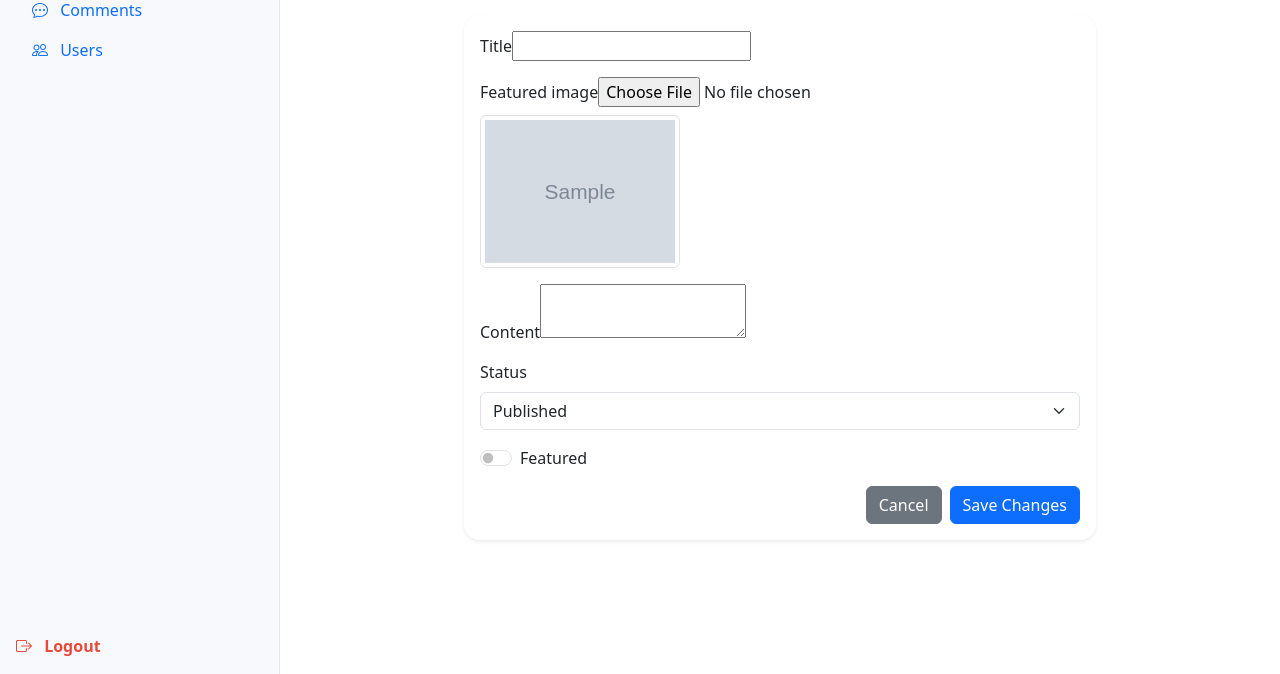
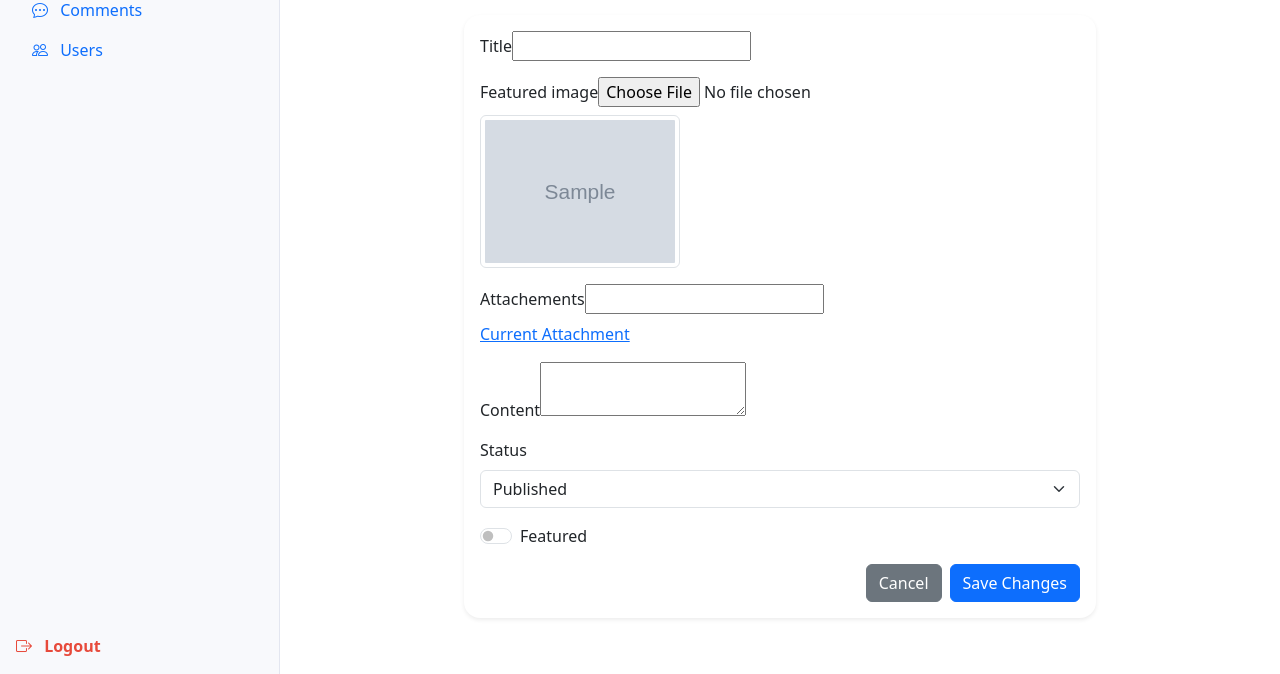
Before and after one commit to Aswin1819/cms, a Django app: template adminapp/templates/admin_edit_post.html in a window 1280 px wide. Shown: the part 126-800 px from the top of the page. Run offline with Django 5.2, Linux system fonts and the light colour scheme; the template is opened without the code that fills it: most values are stand-ins (such as "Sample title", 1, 10 or a date in 2020); grey boxes marked "Sample" are stand-in pictures; form fields are guessed from the names that the template uses.

Commit message:
Updation:Create and Edit Post

```diff
--- a/adminapp/templates/admin_create_post.html
+++ b/adminapp/templates/admin_create_post.html
@@ -20,6 +20,9 @@
                     </div>
                     <div class="mb-3">
                         {{ form.featured_image.label_tag }}{{ form.featured_image }}
+                    </div>
+                    <div class="mb-3">
+                        {{ form.attachements.label_tag }}{{ form.attachements }}
                     </div>
                     <div class="mb-3">
                         {{ form.content.label_tag }}{{ form.content }}  {# CKEditor will appear here #}
--- a/adminapp/templates/admin_edit_post.html
+++ b/adminapp/templates/admin_edit_post.html
@@ -13,7 +13,7 @@
     <div class="col-md-10 col-lg-8">
         <div class="card shadow-sm border-0 rounded-4">
             <div class="card-body">
-                <form method="post">
+                <form method="post" enctype="multipart/form-data">
                     {% csrf_token %}
                     <div class="mb-3">
                         {{ form.title.label_tag }}{{ form.title }}
@@ -23,6 +23,14 @@
                         {% if post.featured_image %}
                             <div class="mt-2">
                                 <img src="{{ post.featured_image.url }}" alt="Current Image" class="img-thumbnail" style="max-width: 200px;">
+                            </div>
+                        {% endif %}
+                    </div>
+                    <div class="mb-3">
+                        {{ form.attachements.label_tag }}{{ form.attachements }}
+                        {% if post.attachements %}
+                            <div class="mt-2">
+                                <a href="{{ post.attachements.url }}" target="_blank">Current Attachment</a>
                             </div>
                         {% endif %}
                     </div>
```
Also changed, not shown: 1 other file.
